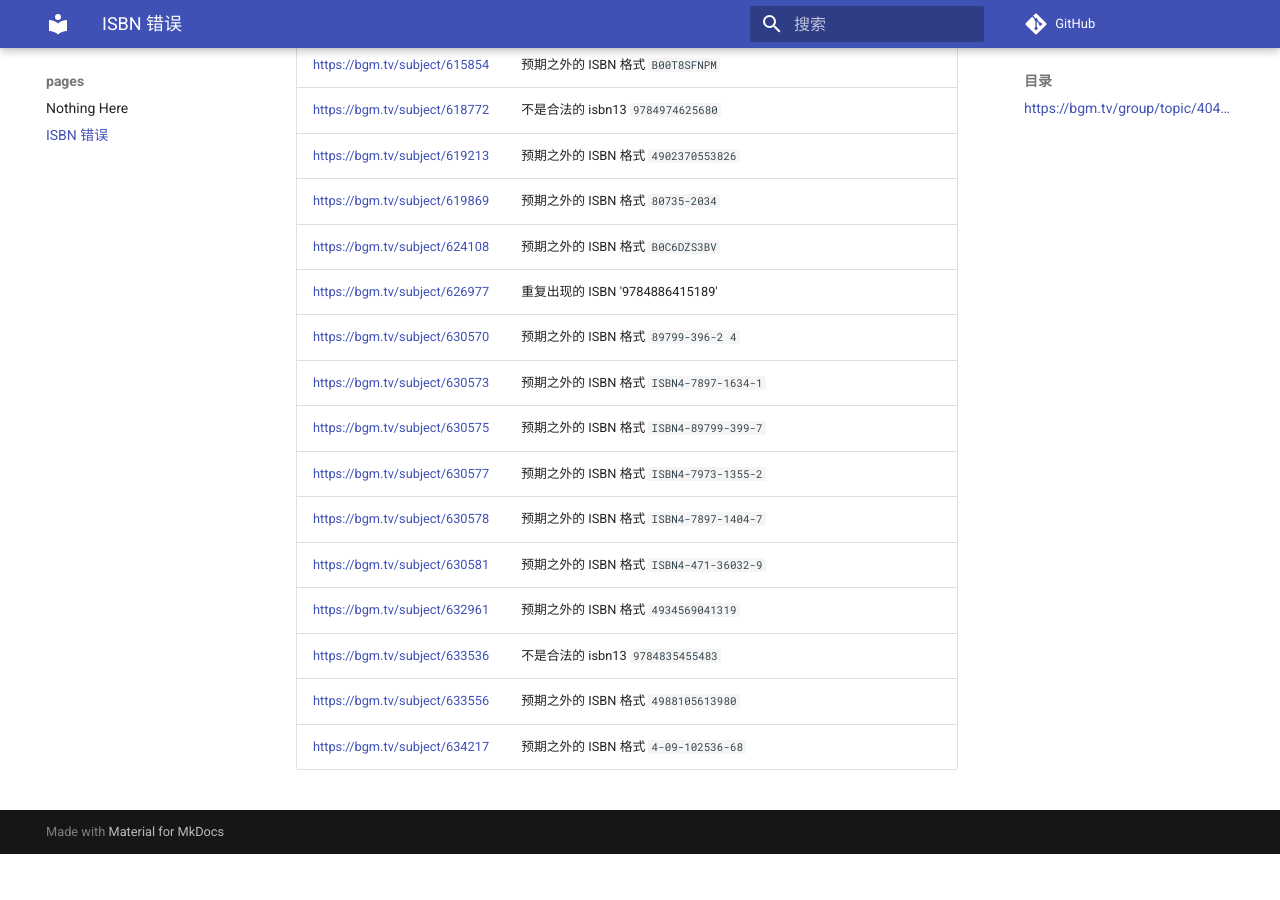
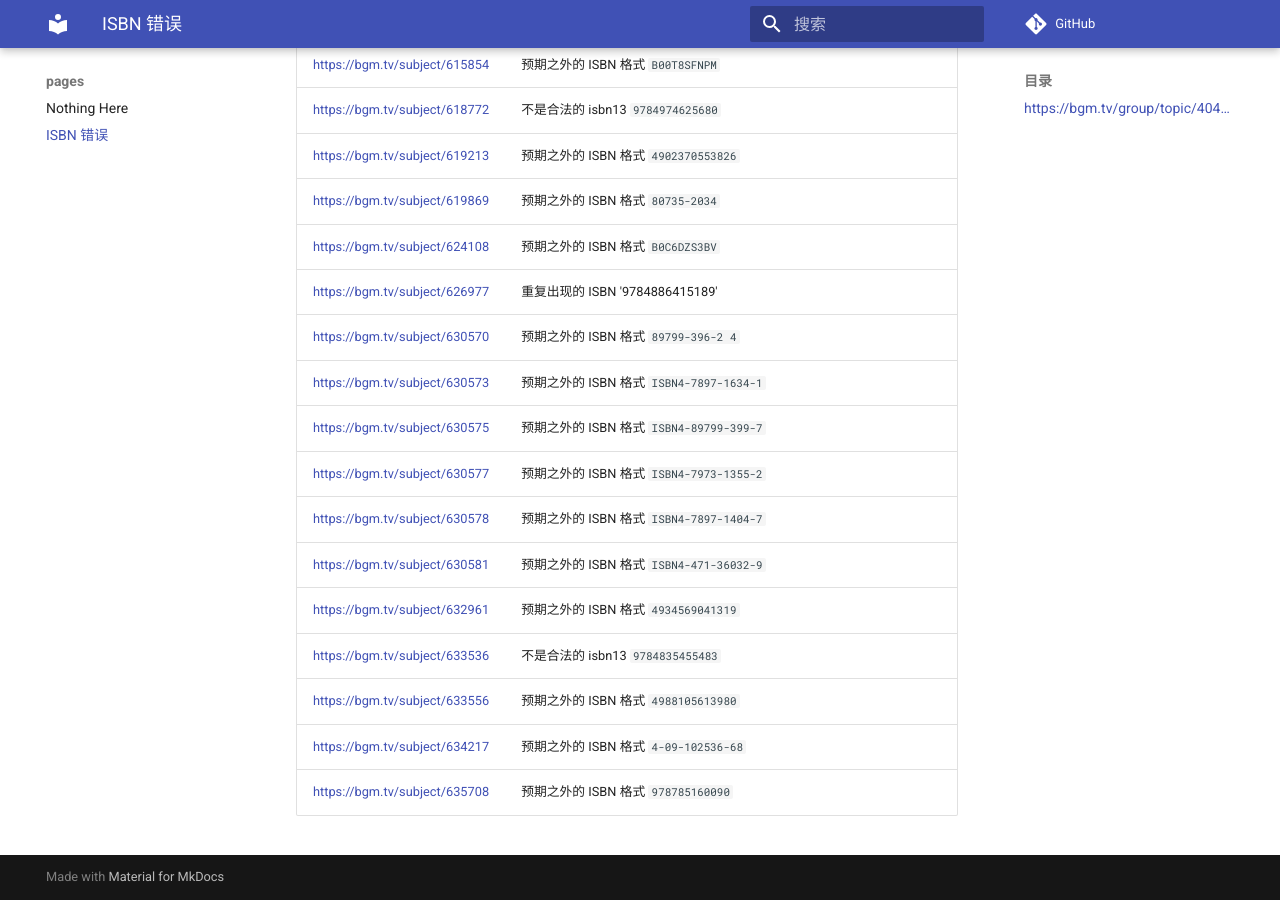
Before and after one commit to trim21/bangumi-pages, an MkDocs documentation site: the page built from docs/isbn.md, in a window 1280 px wide and 900 px high, scrolled down 9779 px. Built offline with MkDocs 1.6.1 and Material for MkDocs 9.7.7, drawn with Linux system fonts in a browser that asks for light colours; comment, search, counter and statistics services are not loaded; before the commit the page ends 10633 px from its top, so only the background shows below that; part of the change alters nothing that is shown.

Commit message:
update isbn.md

```diff
--- a/docs/isbn.md
+++ b/docs/isbn.md
@@ -1,7 +1,7 @@
 # ISBN 错误
 ## <https://bgm.tv/group/topic/404801>
 
-total 225
+total 226
 
 | url | error |
 | --- |  ---  |
@@ -230,3 +230,4 @@ total 225
 | <https://bgm.tv/subject/633536> | 不是合法的 isbn13 <code>9784835455483</code> |
 | <https://bgm.tv/subject/633556> | 预期之外的 ISBN 格式 `4988105613980` |
 | <https://bgm.tv/subject/634217> | 预期之外的 ISBN 格式 `4-09-102536-68` |
+| <https://bgm.tv/subject/635708> | 预期之外的 ISBN 格式 `978785160090` |
```
